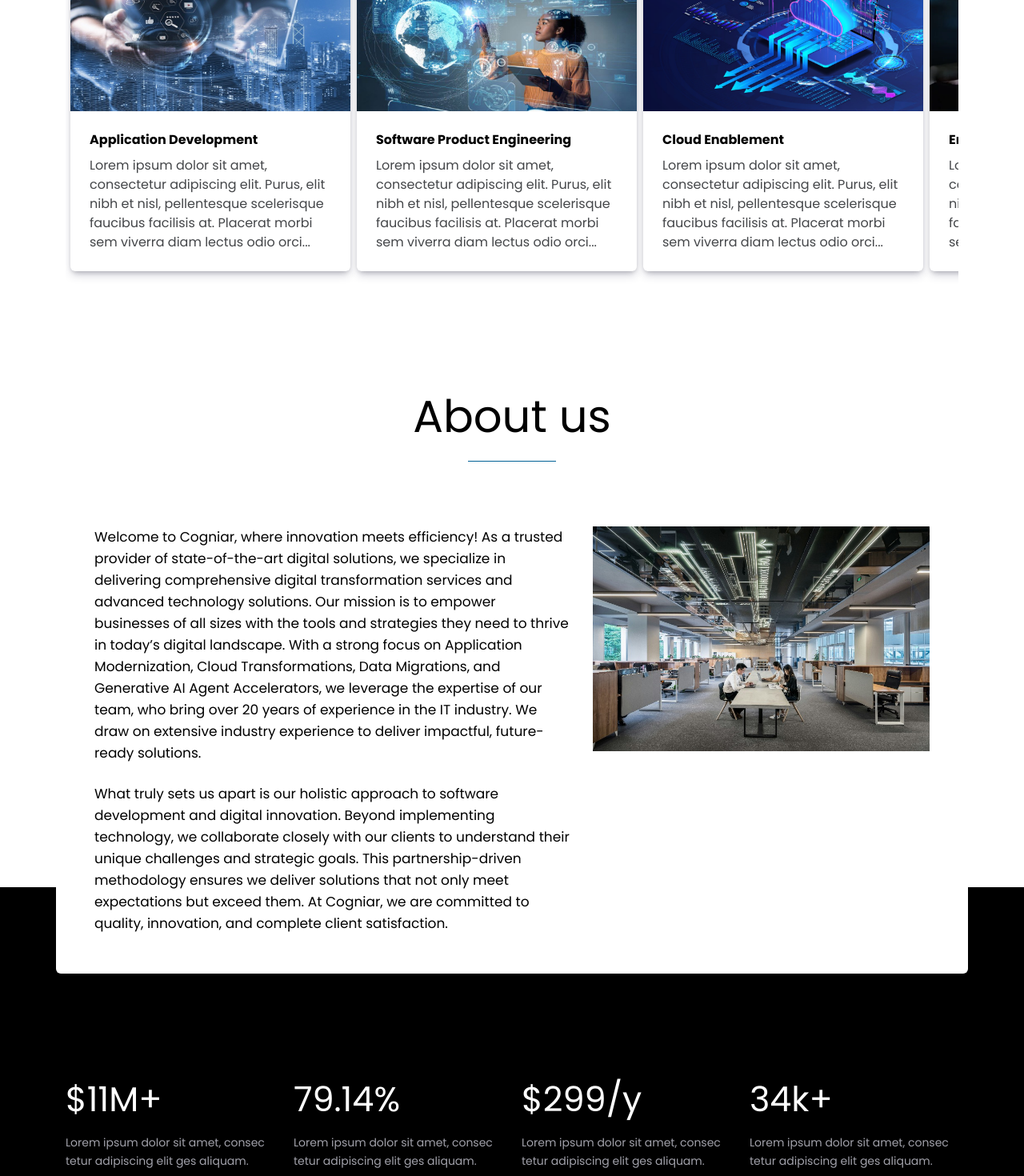
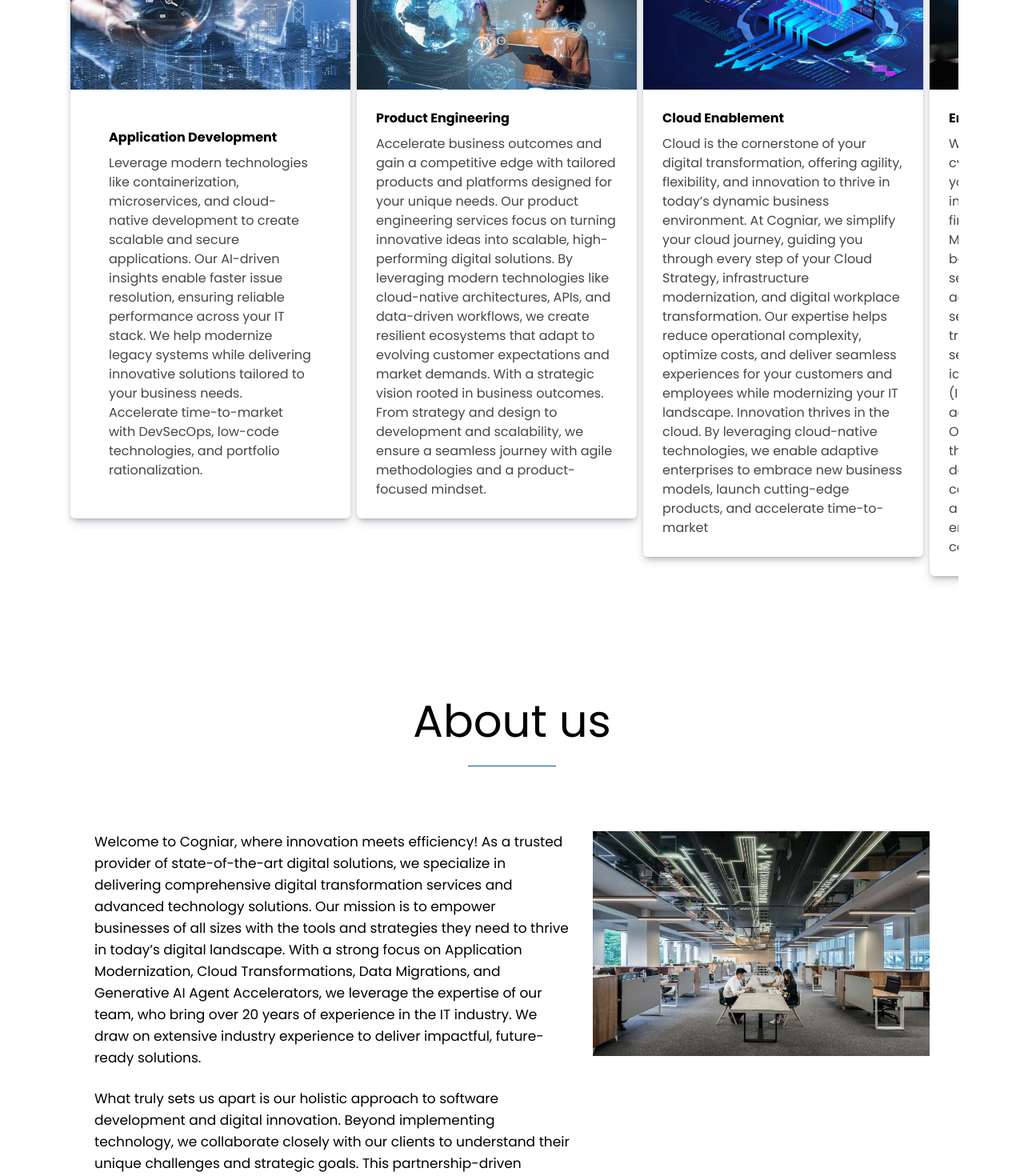
Before and after one commit to cogniar/CogniarWebsite, an Angular app: page / in a window 1280 px wide. Shown: the part 1040-2510 px from the top of the page at 80% size. Built offline with nearby package versions, Linux system fonts and the light colour scheme.

Commit message:
Arun: updated all static content of all sections

```diff
--- a/src/app/home/home.component.html
+++ b/src/app/home/home.component.html
@@ -25,8 +25,7 @@
                     </div>
                     <h1 class="mobile__top">products</h1>
                      <div class="text__content mb-5">
-                        <p>Lorem ipsum dolor sit amet, consectetur
-                            adipiscing elit quisque nec.</p>
+                        <p>Empowering Innovation Through Secure and Scalable Solutions.</p>
                      </div>
                         <div class="get__btn">
                             <button type="button" class="btn">Get Started</button>
@@ -765,7 +764,7 @@
                 <div class="col-12">
 
                     <div class="section__content mb-5">
-                        <p>We offer a comprehensive range of services designed to meet your business needs. From custom software development and mobile app creation to cloud solutions and IT consulting, we provide tailored technology solutions that drive innovation and efficiency. Our expert team leverages the latest technologies to deliver high-quality, scalable, and secure software that empowers your business to thrive in a competitive market. Whether you need end-to-end development or specific IT support, our services are crafted to ensure your success and satisfaction.</p>
+                        <p>We offer a comprehensive range of services designed to meet your business needs. From custom software development and mobile app creation to cloud solutions and IT consulting, we provide tailored technology solutions that drive innovation and efficiency. Our expert team leverages the latest technologies to deliver high-quality, scalable, and secure software that empowers your business to thrive in a competitive market.</p>
                     </div>
                 </div>
             </div>
@@ -774,9 +773,16 @@
                 <li>
                     <div class="card" >
                         <img src="assets/images/service-img1.jpg" class="card-img-top" alt="...">
-                        <div class="card-body p-4">
+                        <div class="card-body p-5">
                             <h6>Application Development</h6>
-                          <p class="card-text">Lorem ipsum dolor sit amet, consectetur adipiscing elit. Purus, elit nibh et nisl, pellentesque scelerisque faucibus facilisis at. Placerat morbi sem viverra diam lectus odio orci... </p>
+                          <p class="card-text">Leverage modern technologies like containerization, microservices, and cloud-native development to create scalable and secure applications.
+                            Our AI-driven insights enable faster issue resolution, ensuring reliable performance across your IT stack.
+                            We help modernize legacy systems while delivering innovative solutions tailored to your business needs.
+                            Accelerate time-to-market with DevSecOps, low-code technologies, and portfolio rationalization.
+
+
+
+                          </p>
                         </div>
                       </div>
                 </li>
@@ -784,8 +790,10 @@
                     <div class="card" >
                         <img src="assets/images/service-img2.jpg" class="card-img-top" alt="...">
                         <div class="card-body p-4">
-                            <h6>Software Product Engineering</h6>
-                          <p class="card-text">Lorem ipsum dolor sit amet, consectetur adipiscing elit. Purus, elit nibh et nisl, pellentesque scelerisque faucibus facilisis at. Placerat morbi sem viverra diam lectus odio orci... </p>
+                            <h6>Product Engineering</h6>
+                          <p class="card-text">Accelerate business outcomes and gain a competitive edge with tailored products and platforms designed for your unique needs.
+                            Our product engineering services focus on turning innovative ideas into scalable, high-performing digital solutions. By leveraging modern technologies like cloud-native architectures, APIs, and data-driven workflows, we create resilient ecosystems that adapt to evolving customer expectations and market demands.
+                            With a strategic vision rooted in business outcomes. From strategy and design to development and scalability, we ensure a seamless journey with agile methodologies and a product-focused mindset.</p>
                         </div>
                       </div>
                 </li>
@@ -794,7 +802,9 @@
                         <img src="assets/images/service-img3.png" class="card-img-top" alt="...">
                         <div class="card-body p-4">
                             <h6>Cloud Enablement </h6>
-                          <p class="card-text">Lorem ipsum dolor sit amet, consectetur adipiscing elit. Purus, elit nibh et nisl, pellentesque scelerisque faucibus facilisis at. Placerat morbi sem viverra diam lectus odio orci... </p>
+                          <p class="card-text">Cloud is the cornerstone of your digital transformation, offering agility, flexibility, and innovation to thrive in today’s dynamic business environment.
+                            At Cogniar, we simplify your cloud journey, guiding you through every step of your Cloud Strategy, infrastructure modernization, and digital workplace transformation. Our expertise helps reduce operational complexity, optimize costs, and deliver seamless experiences for your customers and employees while modernizing your IT landscape.
+                            Innovation thrives in the cloud. By leveraging cloud-native technologies, we enable adaptive enterprises to embrace new business models, launch cutting-edge products, and accelerate time-to-market</p>
                         </div>
                       </div>
                 </li>
@@ -803,7 +813,10 @@
                         <img src="assets/images/service-img4.png" class="card-img-top" alt="...">
                         <div class="card-body p-4">
                             <h6>Enterprise IT Security</h6>
-                          <p class="card-text">Lorem ipsum dolor sit amet, consectetur adipiscing elit. Purus, elit nibh et nisl, pellentesque scelerisque faucibus facilisis at. Placerat morbi sem viverra diam lectus odio orci... </p>
+                          <p class="card-text">We deliver data and identity-centric cybersecurity solutions to protect your on-premises and cloud investments while mitigating financial and reputational risks.
+                            Modern security demands dynamic, boundary-less protection for sensitive data, tightly controlling access and ensuring AI models, data sets, and outputs remain secure and trustworthy.
+                            Our solutions span data security, endpoint management, and identity and access management (IAM), empowering businesses to achieve a robust security posture.
+                            Our agile security platform, AI-driven threat detection, and proactive defense strategies ensure compliance, resilience, and alignment with business objectives, enabling customers to innovate with confidence.</p>
                         </div>
                       </div>
                 </li>
@@ -812,7 +825,9 @@
                         <img src="assets/images/service-img5.jpg" class="card-img-top" alt="...">
                         <div class="card-body p-4">
                             <h6>Consulting</h6>
-                          <p class="card-text">Lorem ipsum dolor sit amet, consectetur adipiscing elit. Purus, elit nibh et nisl, pellentesque scelerisque faucibus facilisis at. Placerat morbi sem viverra diam lectus odio orci... </p>
+                          <p class="card-text">We combine trusted expertise with cutting-edge technology to deliver impactful business solutions. Our consulting services are designed to address critical challenges through innovation, advanced technologies, and actionable insights. We partner with clients to imagine, advise, implement, and operate transformative strategies that create value and drive sustainable growth.
+                            Our focus is on fostering collaboration between people and technology to build creative solutions that enable businesses to thrive in an ever-evolving world.
+                            Together, we pave the way for a productive and innovative future. </p>
                         </div>
                       </div>
                 </li>
@@ -821,7 +836,9 @@
                         <img src="assets/images/service-img6.jpg" class="card-img-top" alt="...">
                         <div class="card-body p-4">
                             <h6>Data & Analytics</h6>
-                          <p class="card-text">Lorem ipsum dolor sit amet, consectetur adipiscing elit. Purus, elit nibh et nisl, pellentesque scelerisque faucibus facilisis at. Placerat morbi sem viverra diam lectus odio orci... </p>
+                          <p class="card-text">we help businesses harness the full potential of data by building modern cloud data platforms and implementing robust data governance frameworks. Our expertise in data and analytics, business intelligence,
+                            and AI-driven solutions empowers organizations to adapt quickly, optimize costs, and streamline processes. We enable businesses to define strategic data roadmaps, implement modern data stacks, and ensure data quality through
+                            advanced principles like data mesh and master data management. Our data science and ML capabilities drive innovation by transforming insights into actionable outcomes, while our accelerators deliver faster, scalable solutions.</p>
                         </div>
                       </div>
                 </li>
@@ -830,7 +847,10 @@
                         <img src="assets/images/service-img7.jpg" class="card-img-top" alt="...">
                         <div class="card-body p-4">
                             <h6>Enterprise & Integration</h6>
-                          <p class="card-text">Lorem ipsum dolor sit amet, consectetur adipiscing elit. Purus, elit nibh et nisl, pellentesque scelerisque faucibus facilisis at. Placerat morbi sem viverra diam lectus odio orci... </p>
+                          <p class="card-text">The growing dependence on digital technologies demands seamless integration of enterprise applications to eliminate silos and ensure real-time data flow across systems.
+                            Our Enterprise & Integration Services enable organizations to integrate applications effortlessly, providing a unified and consistent view of data across systems and channels.
+                            By fostering real-time collaboration and efficient information exchange, our services simplify complexities, enhance agility, and strengthen competitive advantage.
+                            Our solutions are designed to adapt and evolve with business needs, ensuring long-term reliability and extensibility to support modern enterprises in achieving operational excellence.</p>
                         </div>
                       </div>
                 </li>
@@ -874,26 +894,26 @@
             <div class="row mb__92">
                 <div class="col-md-3">
                     <div class="about__text">
-                        <h4 class="text-white mb-3">$11M+</h4>
-                        <p>Lorem ipsum dolor sit amet, consec tetur adipiscing elit ges aliquam.</p>
+                        <h4 class="text-white mb-3">4.8/5</h4>
+                        <p>CSAT:Client Satisfaction Rating</p>
                     </div>
                 </div>
                 <div class="col-md-3">
                     <div class="about__text">
-                        <h4 class="text-white mb-3">79.14%</h4>
-                        <p>Lorem ipsum dolor sit amet, consec tetur adipiscing elit ges aliquam.</p>
+                        <h4 class="text-white mb-3">5</h4>
+                        <p>Global Teams in 5 Countries</p>
                     </div>
                 </div>
                 <div class="col-md-3">
                     <div class="about__text">
-                        <h4 class="text-white mb-3">$299/y</h4>
-                        <p>Lorem ipsum dolor sit amet, consec tetur adipiscing elit ges aliquam.</p>
+                        <h4 class="text-white mb-3">99.9%</h4>
+                        <p>Operational Efficiency: deliver high-quality services </p>
                     </div>
                 </div>
                 <div class="col-md-3">
                     <div class="about__text">
-                        <h4 class="text-white mb-3">34k+</h4>
-                        <p>Lorem ipsum dolor sit amet, consec tetur adipiscing elit ges aliquam.</p>
+                        <h4 class="text-white mb-3">20+</h4>
+                        <p>AI-Enhanced Projects Delivered</p>
                     </div>
                 </div>
             </div>
```
